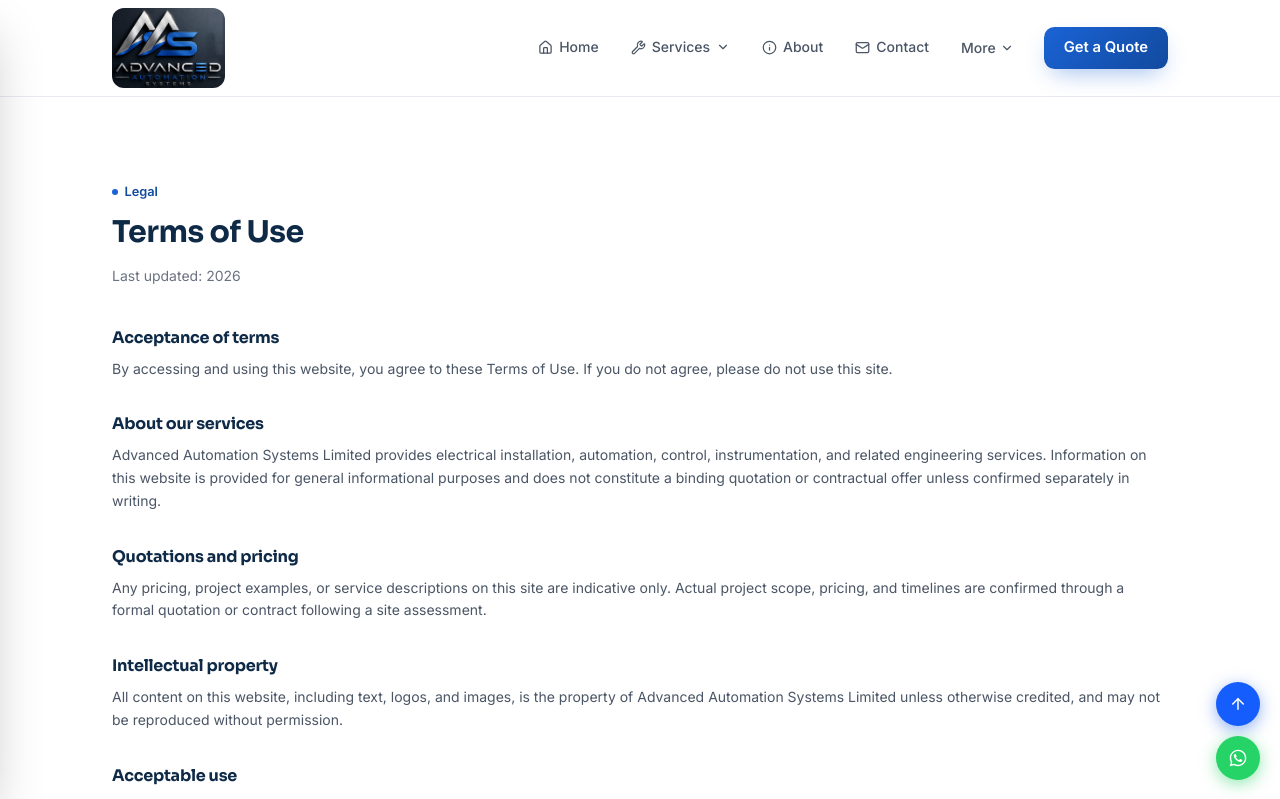
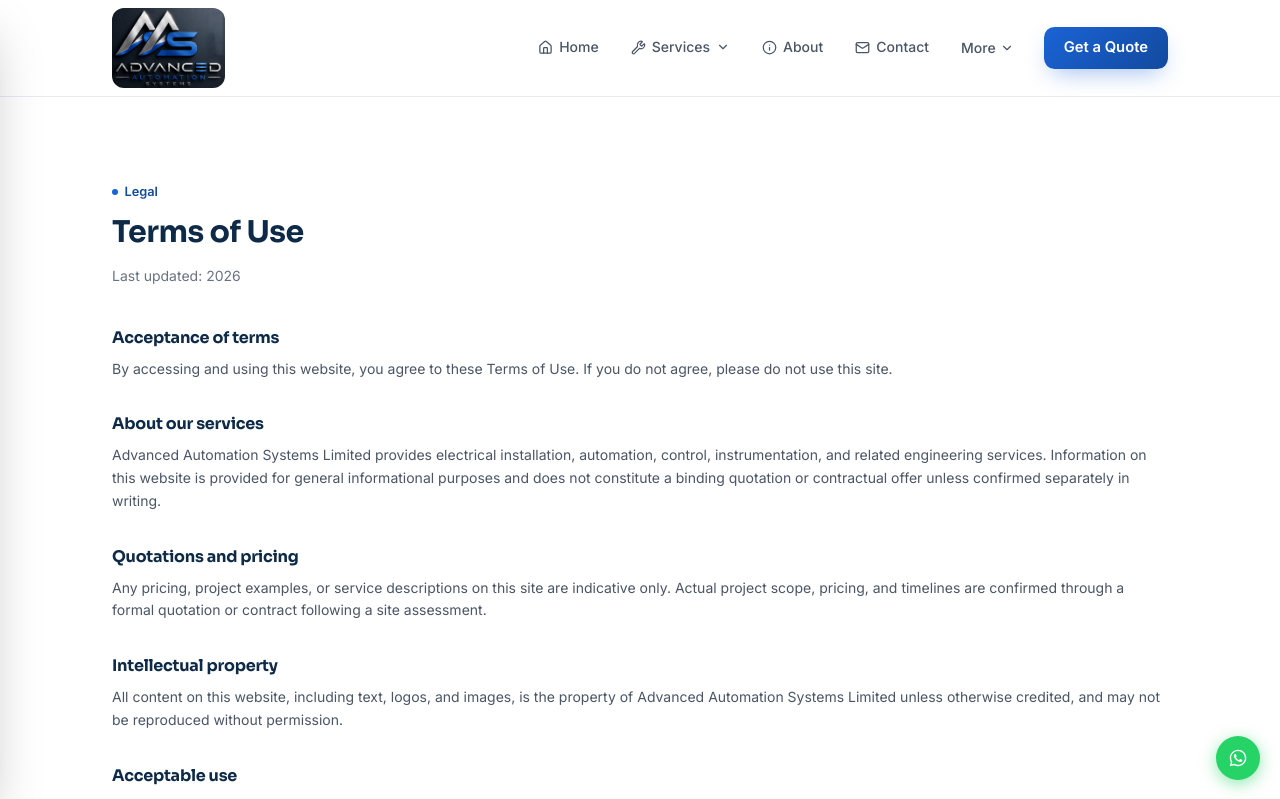
Before and after one commit to Muchyz/aas-website, a React (Vite) app: page /terms-of-use in a window 1280 px wide. Shown: the top 799 px of the page. Built offline with nearby package versions, Linux system fonts and the light colour scheme.

Commit message:
fix: back-to-top button only shows after scrolling

```diff
--- a/src/components/Footer.jsx
+++ b/src/components/Footer.jsx
@@ -1,3 +1,4 @@
+import { useState, useEffect } from "react";
 import { Link } from "react-router-dom";
 import { ChevronRight, ArrowUp, Phone, Mail, MapPin } from "lucide-react";
 import WhatsAppIcon from "./icons/WhatsAppIcon";
@@ -30,6 +31,14 @@ const COLUMNS = [
 ];
 
 export default function Footer() {
+  const [showTop, setShowTop] = useState(false);
+
+  useEffect(() => {
+    const onScroll = () => setShowTop(window.scrollY > 500);
+    window.addEventListener("scroll", onScroll);
+    return () => window.removeEventListener("scroll", onScroll);
+  }, []);
+
   return (
     <>
       <footer className="relative mt-10 md:mt-12">
@@ -125,6 +134,7 @@ export default function Footer() {
 
       {/* Floating action buttons */}
       <div className="fixed right-5 bottom-5 z-40 flex flex-col items-center gap-2.5">
+        {showTop && (
           <button
             onClick={() => window.scrollTo({ top: 0, behavior: "smooth" })}
             className="w-11 h-11 rounded-full bg-blue-600 hover:bg-blue-500 text-white flex items-center justify-center shadow-[0_4px_16px_rgba(37,99,235,0.5)] transition-all hover:-translate-y-1"
@@ -132,6 +142,7 @@ export default function Footer() {
           >
             <ArrowUp size={18} />
           </button>
+        )}
         <a
           href={`https://wa.me/${WHATSAPP_NUMBER}`}
           className="w-11 h-11 rounded-full bg-[#25D366] hover:bg-[#1ebe5a] text-white flex items-center justify-center shadow-[0_4px_16px_rgba(37,211,102,0.5)] transition-all hover:-translate-y-1"
```
Lines whose indentation alone changed are shown as unchanged.
